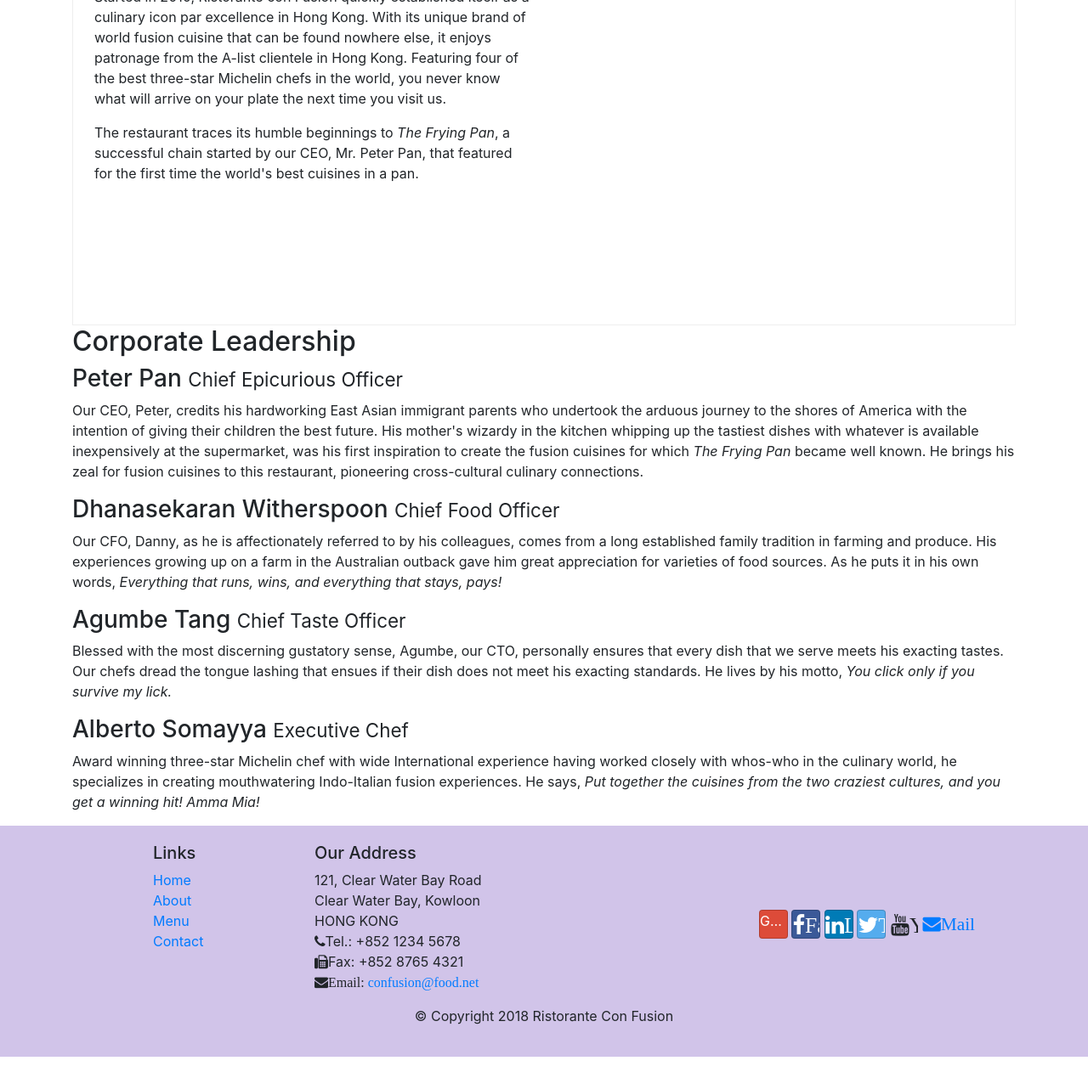
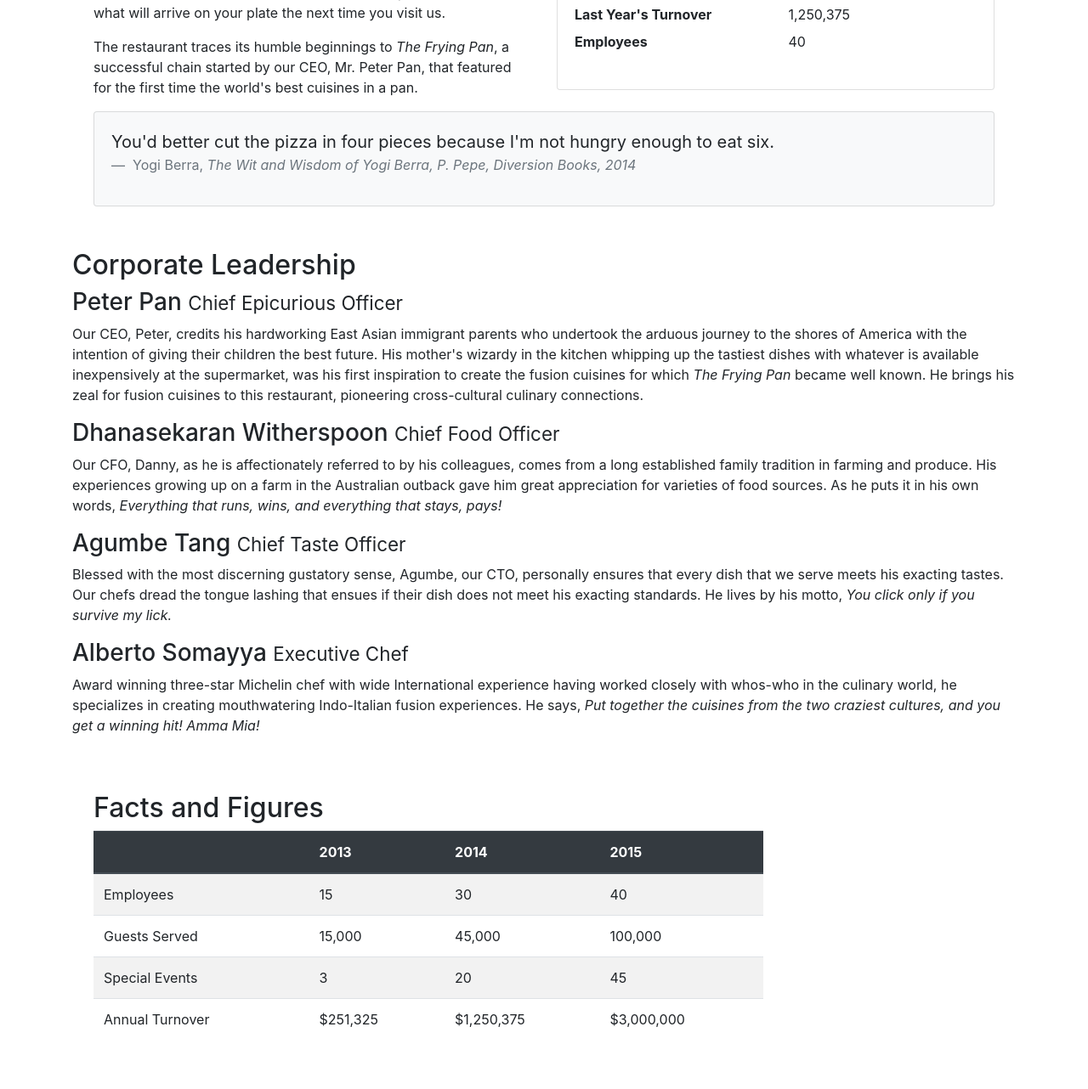
Before and after one commit to Mike-Higanbana/React_Course_1_Week_2, a website: page aboutus.html in a window 1280 px wide. Shown: the part 678-1960 px from the top of the page at 85% size. Before the commit the page ends 1922 px from the top, so only its background shows below. Drawn offline with nearby package versions, Linux system fonts and the light colour scheme.

Commit message:
Tables and Cards

```diff
--- a/aboutus.html
+++ b/aboutus.html
@@ -24,8 +24,11 @@
             <a href="#" class="navbar-brand mr-auto">Ristorante con Fusion</a>
             <div class="collapse navbar-collapse" id="Navbar">
                 <ul  class="navbar-nav mr-auto">
-                    <li class="nav-item"><a class="nav-link" href="./index.html">
-                        <span class="fa fa-home fa-lg"></span>Home</a></li>
+                    <li class="nav-item">
+                        <a class="nav-link" href="./index.html">
+                            <span class="fa fa-home fa-lg"></span>Home
+                        </a>
+                    </li>
                     <li class="nav-item  active"><a class="nav-link" href="#">
                         <span class="fa fa-info fa-lg"></span>About</a></li>
                     <li class="nav-item">
@@ -68,7 +71,37 @@
                 <p>Started in 2010, Ristorante con Fusion quickly established itself as a culinary icon par excellence in Hong Kong. With its unique brand of world fusion cuisine that can be found nowhere else, it enjoys patronage from the A-list clientele in Hong Kong.  Featuring four of the best three-star Michelin chefs in the world, you never know what will arrive on your plate the next time you visit us.</p>
                 <p>The restaurant traces its humble beginnings to <em>The Frying Pan</em>, a successful chain started by our CEO, Mr. Peter Pan, that featured for the first time the world's best cuisines in a pan.</p>
             </div>
-            <div class="col-6">
+            <div class="col-sm-6">
+                <div class="card">
+                    <h3 class="card-header bg-primary text-white">Facts At A Glance</h3>
+                    <div class="card-body">
+                        <dl class="row">
+                            <dt class="col-6">Started</dt>
+                            <dd class="col-6">3.February.2013</dd>
+                            <dt class="col-6">Majo Stake Holder</dt>
+                            <dd class="col-6">HK Fine Food Inc.</dd>
+                            <dt class="col-6">Last Year's Turnover</dt>
+                            <dd class="col-6">1,250,375</dd>
+                            <dt class="col-6">Employees</dt>
+                            <dd class="col-6">40</dd>
+                        </dl>
+                    </div>
+                </div>
+            </div>
+            <div class="col-12">
+                <div class="card card-body bg-light">
+                    <blockquote class="blockquote">
+                        <p class="mb-0">
+                            You'd better cut the pizza in four pieces because I'm not hungry enough to eat six.
+                        </p>
+                        <footer class="blockquote-footer">
+                            Yogi Berra,
+                            <cite title="Source title">
+                                The Wit and Wisdom of Yogi Berra, P. Pepe, Diversion Books, 2014
+                            </cite>
+                        </footer>
+                    </blockquote>
+                </div>
             </div>
         </div>
 
@@ -86,7 +119,48 @@
                 <p class="d-none d-sm-block">Award winning three-star Michelin chef with wide International experience having worked closely with whos-who in the culinary world, he specializes in creating mouthwatering Indo-Italian fusion experiences. He says, <em>Put together the cuisines from the two craziest cultures, and you get a winning hit! Amma Mia!</em></p>
             </div>
        </div>
-
+       <div class="row row_content">
+            <div class="col-12 col-sm-9">
+                <h2>Facts and Figures</h2>
+                <div class="table-responsive">
+                    <table class="table table-striped">
+                        <thead class="thead-dark">
+                            <th>&nbsp;</th>
+                            <th>2013</th>
+                            <th>2014</th>
+                            <th>2015</th>
+                        </thead>
+                        <tbody>
+                            <tr>
+                                <td>Employees</td>
+                                <td>15</td>
+                                <td>30</td>
+                                <td>40</td>
+                            </tr>
+                            <tr>
+                                <td>Guests Served</td>
+                                <td>15,000</td>
+                                <td>45,000</td>
+                                <td>100,000</td>
+                            </tr>
+                            <tr>
+                                <td>Special Events</td>
+                                <td>3</td>
+                                <td>20</td>
+                                <td>45</td>
+                            </tr>
+                            <tr>
+                                <td>Annual Turnover</td>
+                                <td>$251,325</td>
+                                <td>$1,250,375</td>
+                                <td>$3,000,000</td>
+                            </tr>
+                        </tbody>
+                    </table>
+                </div>
+            </div>
+            <div class="col-sm-3"></div>
+        </div>
     </div>
 
     <footer class="footer">
--- a/css/style.css
+++ b/css/style.css
@@ -5,8 +5,7 @@
 }
 .row_content {
 	margin: 0px auto;
-	padding: 150px 10px 150px 10px;
-	border: 1px ridge;
+	padding: 50px 10px 50px 10px;
 	min-height:400px;
 }
 
```
